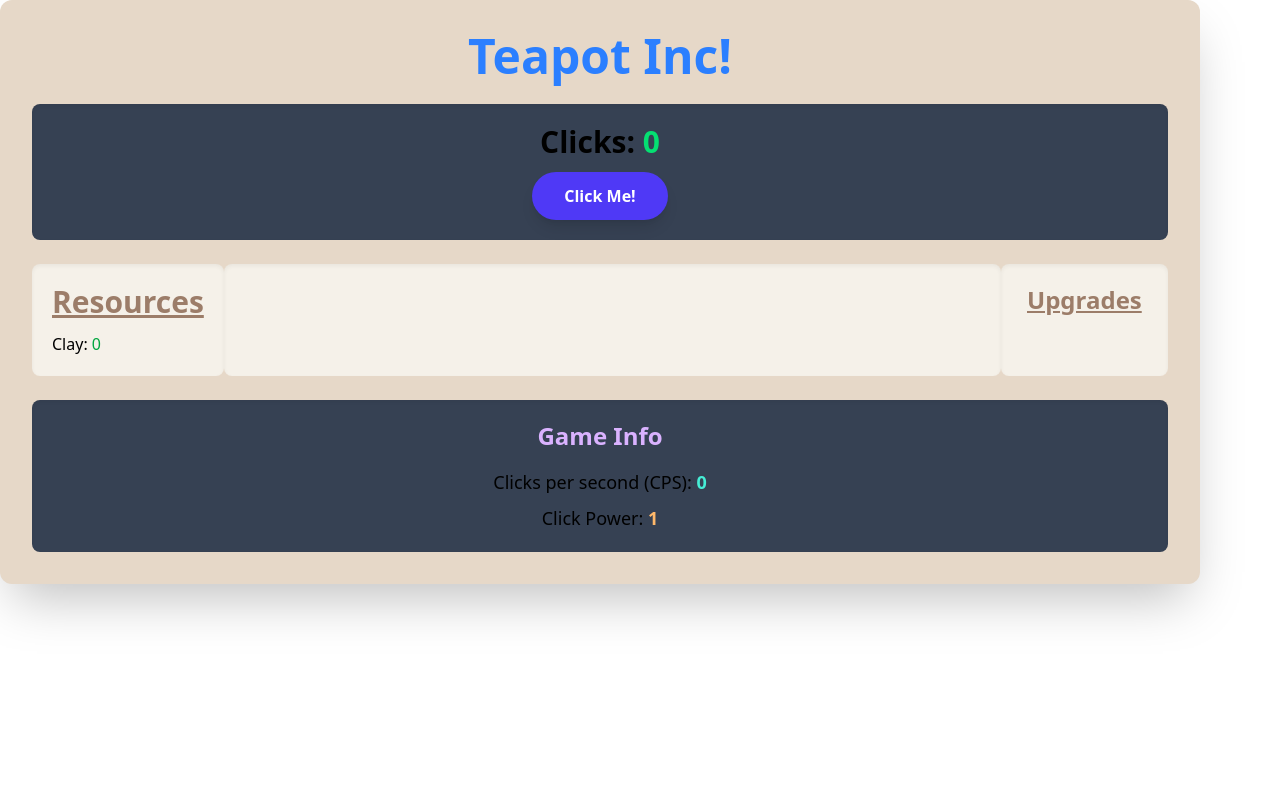
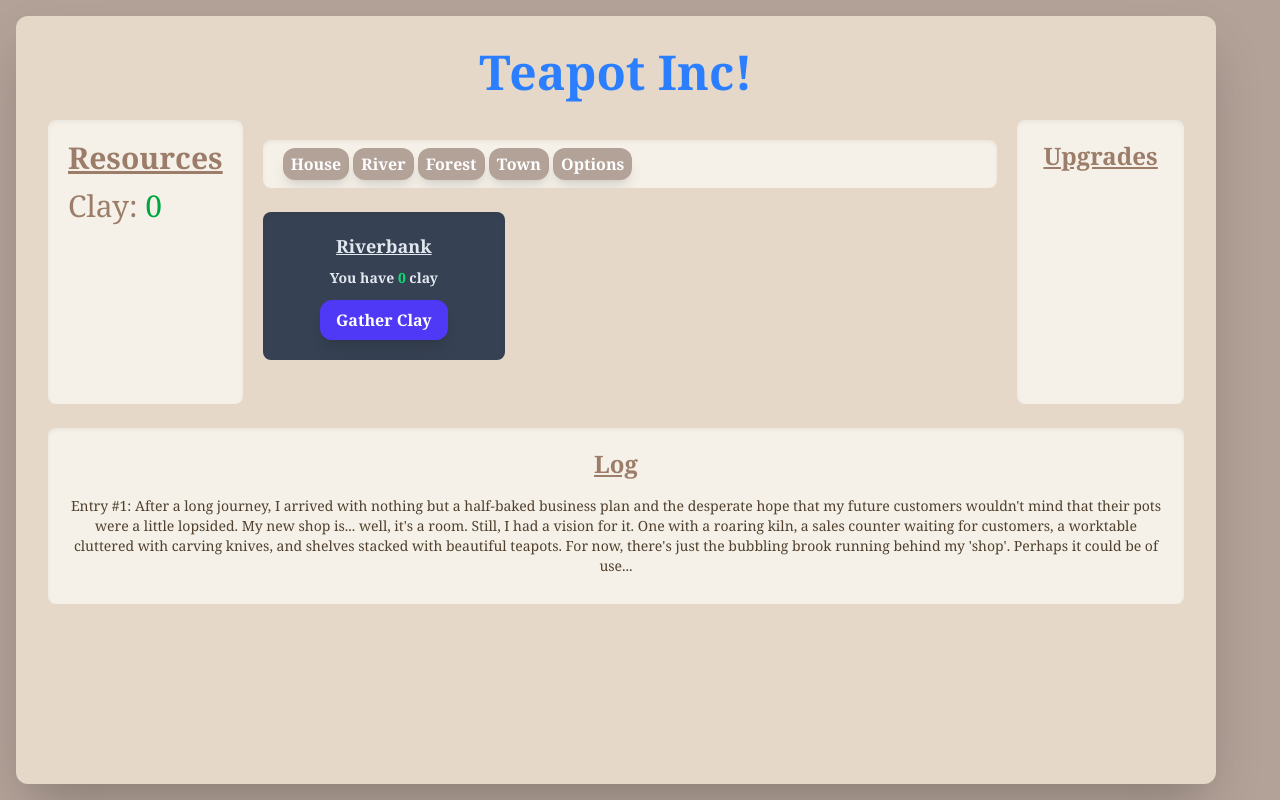
Before and after one commit to EstherCL8589/tea-set-inc, a website built with Vite: page index.html in a window 1280 px wide. Built offline with nearby package versions, Linux system fonts and the light colour scheme.

Commit message:
Tabs and log added, first gameplay box added.

```diff
--- a/game.css
+++ b/game.css
@@ -1,4 +1,5 @@
- @import "https://cdn.jsdelivr.net/npm/@tailwindcss/browser@4"
+
+@import "tailwindcss";
 
  /* Custom styles for Inter font and general body styling */
         body {
@@ -18,6 +19,15 @@
         .game-container {
             width: 100%;
             max-width: 1200px; /* Max width for desktop */
+        }
+        .logbook {
+            max-height: 200px
+        }
+        .tabBar {
+            max-height: 60px
+        }
+        div.mycontainer div.tabBar {
+            width: 100%;
         }
 
         /*Float to move boxes side by side */
@@ -52,18 +62,19 @@
         /* Custom scrollbar for better aesthetics */
         ::-webkit-scrollbar {
             width: 8px;
+            height: 8px;
         }
 
         ::-webkit-scrollbar-track {
-            background: #2d3748; /* Darker track */
+            background: #9c7d69; /* Darker track */
             border-radius: 10px;
         }
 
         ::-webkit-scrollbar-thumb {
-            background: #4a5568; /* Lighter thumb */
+            background: #c6b9ab; /* Lighter thumb */
             border-radius: 10px;
         }
 
         ::-webkit-scrollbar-thumb:hover {
-            background: #6b7280; /* Even lighter on hover */
+            background: #e6d8c8; /* Even lighter on hover */
         }
--- a/game.js
+++ b/game.js
@@ -1,3 +1,15 @@
+
+/** @type {import('tailwindcss').Config} */
+export default {
+    content: [
+        "./index.html",
+        "./src/**/*.{js,ts,jsx,tsx}",
+    ],
+    theme: {
+        extend: {},
+    },
+    plugins: [],
+}
 
 // Game State Variables
 let clicks = 0;
@@ -158,7 +170,7 @@
 closeMessageBox.addEventListener('click', hideMessageBox);
 
 // Initialize game on window load
-        window.onload = function() {
+window.onload = function () {
     loadGame(); // Load saved game
     updateUI(); // Initial UI update
     setInterval(gameLoop, 1000); // Start game loop (1000ms = 1 second)
--- a/index.html
+++ b/index.html
@@ -12,25 +12,51 @@
     <div class="game-container bg-[#e6d8c8] p-6 md:p-8 rounded-xl shadow-2xl ">
         <h1 class="text-4xl md:text-5xl font-extrabold text-center mb-6 text-blue-500">Teapot Inc!</h1>
 
-        <!-- Main Clicker Section -->
-        <div class="bg-gray-700 p-5 rounded-lg shadow-inner mb-6 text-center">
-            <p class="text-2xl md:text-3xl font-semibold mb-3">Clicks: <span id="clicksDisplay" class="text-green-400">0</span></p>
-            <button id="clickButton" class="bg-indigo-600 hover:bg-indigo-700 active:bg-indigo-800 text-white font-bold py-3 px-8 rounded-full shadow-lg transition duration-200 ease-in-out transform hover:scale-105 focus:outline-none focus:ring-2 focus:ring-indigo-500 focus:ring-opacity-75">
-                Click Me!
-            </button>
-        </div>
-
         <!-- Attempt at making containers side-align -->
          <div class="mycontainer">
+
             <!-- Resource Tab -->
             <div id="resourceTab" class="bg-[#f5f1e9] p-5 rounded-lg shadow-inner mb-6 text-left">
                 <p class="text-2xl md:text-3xl font-semibold mb-3 text-[#9c7d69] underline">Resources
-                <p class="resourceDisplay">Clay: <span id="clayDisplay" class="text-green-600">0</span></p>
+                <p class="resourceDisplay text-[#9c7d69] text-xs md:text-3xl font-medium mb-3;">Clay: <span id="clayDisplay" class="text-green-600">0</span></p>
 
             </div>
 
             <!-- Middle Box Section with Main Gameplay-->
-             <div id="gameBox" class="bg-[#f5f1e9] p-5 rounded-lg shadow-inner mb-6 text-center">
+            <!-- Invisible outer box-->
+             <div id="gameBox" class="bg-[#f5f1e9] p-5 rounded-lg shadow-inner mb-6 text-center invisible">
+
+            <!-- Tabs Bar -->
+             <div id="tabBar" class="tabBar overflow-x-auto overflow-y-hidden whitespace-nowrap bg-[#f5f1e9] p-5 rounded-lg shadow-inner mb-6 text-left visible py-2">
+                <button id="houseTab" class="bg-[#b3a298] hover:bg-[#988981] active:bg-[#82766f] text-white font-bold py-1 px-2 rounded-xl shadow-lg transition duration-200 ease-in-out transform hover:scale-105 focus:outline-none focus:ring-2 focus:ring-[#b3a298] focus:ring-opacity-75">
+                      House
+                </button>
+
+                <button id="riverTab" class="bg-[#b3a298] hover:bg-[#988981] active:bg-[#82766f] text-white font-bold py-1 px-2 rounded-xl shadow-lg transition duration-200 ease-in-out transform hover:scale-105 focus:outline-none focus:ring-2 focus:ring-[#b3a298] focus:ring-opacity-75">
+                      River
+                </button>
+
+                <button id="forestTab" class="bg-[#b3a298] hover:bg-[#988981] active:bg-[#82766f] text-white font-bold py-1 px-2 rounded-xl shadow-lg transition duration-200 ease-in-out transform hover:scale-105 focus:outline-none focus:ring-2 focus:ring-[#b3a298] focus:ring-opacity-75">
+                      Forest
+                </button>
+
+                <button id="townTab" class="bg-[#b3a298] hover:bg-[#988981] active:bg-[#82766f] text-white font-bold py-1 px-2 rounded-xl shadow-lg transition duration-200 ease-in-out transform hover:scale-105 focus:outline-none focus:ring-2 focus:ring-[#b3a298] focus:ring-opacity-75">
+                      Town
+                </button>
+
+                <button id="optionsTab" class="bg-[#b3a298] hover:bg-[#988981] active:bg-[#82766f] text-white font-bold py-1 px-2 rounded-xl shadow-lg transition duration-200 ease-in-out transform hover:scale-105 focus:outline-none focus:ring-2 focus:ring-[#b3a298] focus:ring-opacity-75">
+                      Options
+                </button>
+             </div>
+
+                <!-- Clay Gathering -->
+             <div class="bg-gray-700 p-5 rounded-lg shadow-inner mb-6 text-center visible">
+                 <p class="text2x1 md:text-lg font-semibold underline mb-2">Riverbank</p>
+                 <p class="text-2xl md:text-sm font-semibold mb-3">You have <span id="clayDisplay" class="text-green-400">0</span> clay</p>
+                    <button id="clickButton" class="bg-indigo-600 hover:bg-indigo-700 active:bg-indigo-800 text-white font-bold py-2 px-4 rounded-xl shadow-lg transition duration-200 ease-in-out transform hover:scale-105 focus:outline-none focus:ring-2 focus:ring-indigo-500 focus:ring-opacity-75">
+                      Gather Clay
+                </button>
+        </div>
             </div>
             <!-- Upgrades Section -->
             <div id="upgradeSection" class="bg-[#f5f1e9] p-5 rounded-lg shadow-inner mb-6">
@@ -38,11 +64,14 @@
             </div>
         </div>
 
-        <!-- Game Info/Status Section -->
-        <div class="bg-gray-700 p-5 rounded-lg shadow-inner text-center">
-            <h2 class="text-2xl font-bold mb-4 text-center text-purple-300">Game Info</h2>
-            <p class="text-lg mb-2">Clicks per second (CPS): <span id="cpsDisplay" class="font-bold text-teal-300">0</span></p>
-            <p class="text-lg">Click Power: <span id="clickPowerDisplay" class="font-bold text-orange-300">1</span></p>
+        <!-- Logbook -->
+        <div class="logbook overflow-y-auto bg-[#f5f1e9] p-5 rounded-lg shadow-inner text-center">
+            <h2 class="text-2xl font-bold mb-4 text-center text-[#9c7d69] underline">Log</h2>
+            <p class="text-sm mb-2 text-[#50402d]">Entry #1: After a long journey, I arrived with nothing but a half-baked business plan and
+                the desperate hope that my future customers wouldn't mind that their pots were a little lopsided. My new shop is... well, it's a room. Still, I had a vision for it.
+                One with a roaring kiln, a sales counter waiting for customers, a worktable cluttered with carving knives, and shelves stacked with beautiful teapots. For now, there's
+                just the bubbling brook running behind my 'shop'. Perhaps it could be of use...
+            </p>
         </div>
 
         <!-- Message Box (hidden by default) -->
--- /dev/null
+++ b/vite.config.js
@@ -0,0 +1,5 @@
+import { defineConfig } from 'vite';
+import tailwindcss from '@tailwindcss/vite';
+export default defineConfig({
+    plugins: [tailwindcss()],
+});
```
Also changed, not shown: package.json (added, +31 -0 lines). Lines whose indentation alone changed are shown as unchanged.
